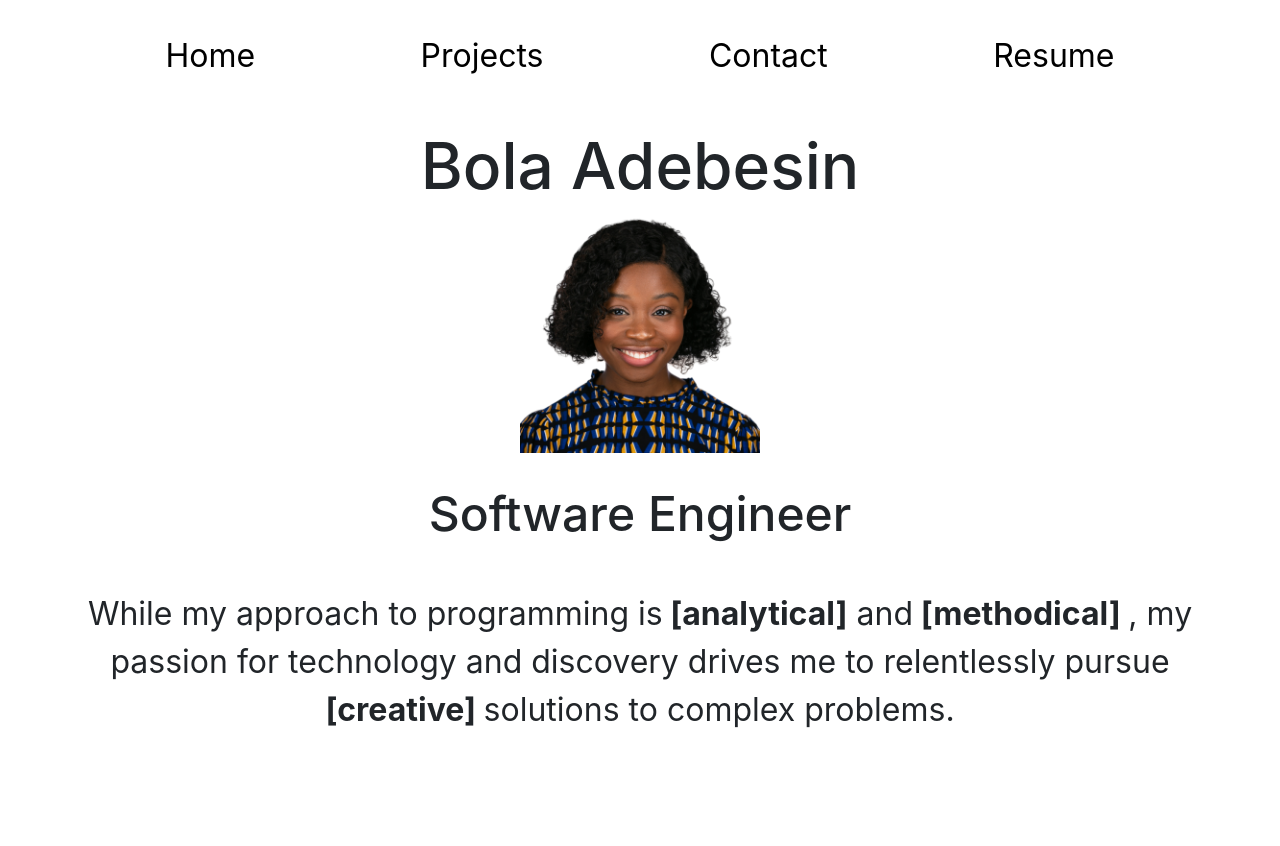
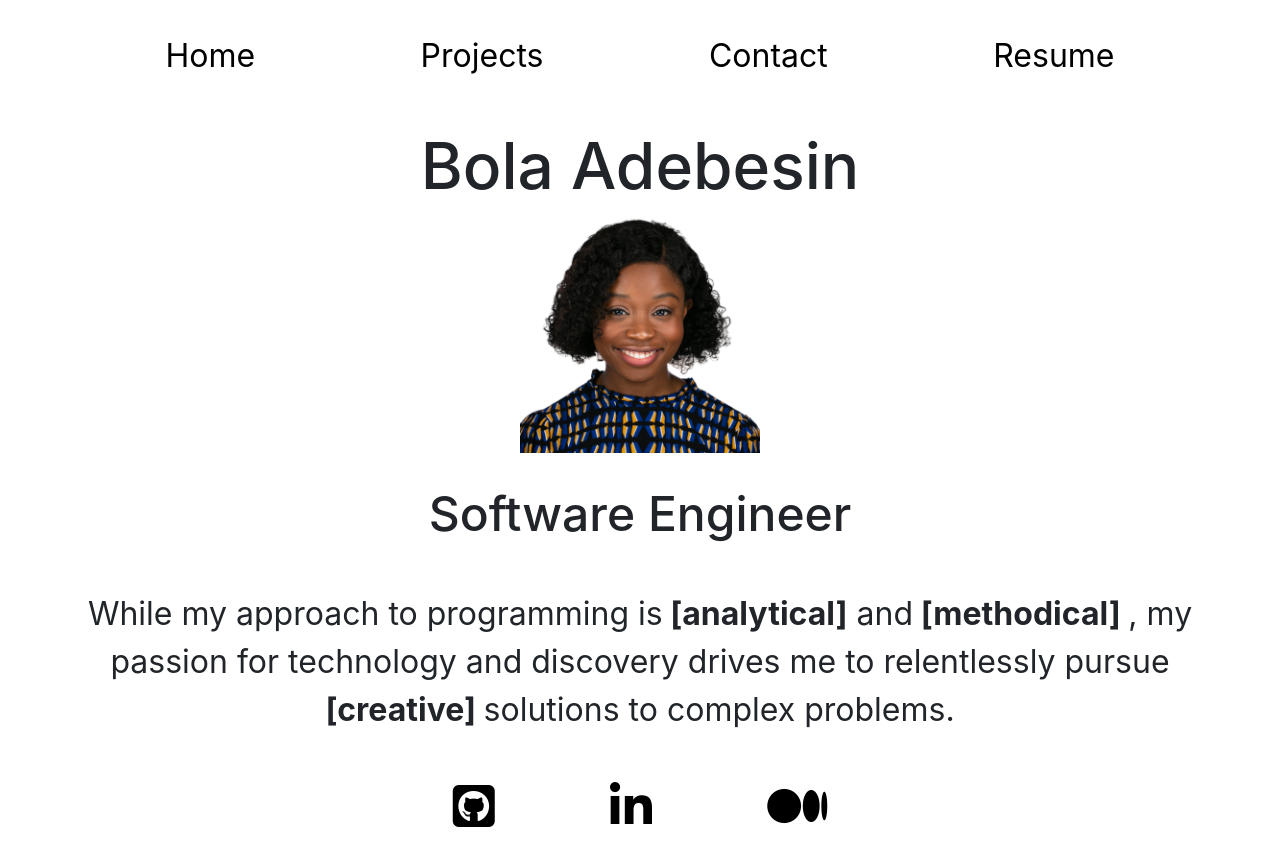
Before and after one commit to MobolanleAdebesin/MobolanleAdebesin.github.io, a React (Create React App) app: page / in a window 1280 px wide. Before the commit the page ends 800 px from the top, so only its background shows below. Built offline with nearby package versions, Linux system fonts and the light colour scheme.

Commit message:
Added links to github, linkedin and medium to home page

```diff
--- a/src/App.css
+++ b/src/App.css
@@ -76,7 +76,6 @@ li {
     display: flex;
     justify-content: space-evenly;
   }
-
   .App-navigation-link {
     font-size: 2rem;
   }
--- a/src/components/About.css
+++ b/src/components/About.css
@@ -14,6 +14,9 @@
 }
 .About-description {
   text-align: center;
+}
+.About-links {
+  display: none;
 }
 
 @media all and (min-width: 768px) {
@@ -32,4 +35,10 @@
     padding: 1rem 3rem;
     font-size: 2rem;
   }
+  .About-links {
+    display: flex;
+    width: 30%;
+    justify-content: space-between;
+    margin: 1rem 0;
+  }
 }
--- a/src/components/About.js
+++ b/src/components/About.js
@@ -18,6 +18,34 @@ class About extends Component {
           discovery drives me to relentlessly pursue
           <strong> [creative] </strong> solutions to complex problems.
         </p>
+        <div className="About-links">
+          <a
+            href="https://github.com/MobolanleAdebesin"
+            target="_blank"
+            rel="noopener noreferrer"
+            id="github"
+          >
+            <i className="fa fa-github-square fa-3x"></i>
+          </a>
+
+          <a
+            href="https://www.linkedin.com/in/mobolanle-adebesin/"
+            target="_blank"
+            rel="noopener noreferrer"
+            id="linkedin"
+          >
+            <i className="fa fa-linkedin fa-3x"></i>
+          </a>
+
+          <a
+            href="https://medium.com/@bolaadebesin"
+            target="_blank"
+            rel="noopener noreferrer"
+            id="medium"
+          >
+            <i className="fa fa-medium fa-3x"></i>
+          </a>
+        </div>
       </main>
     );
   }
```
